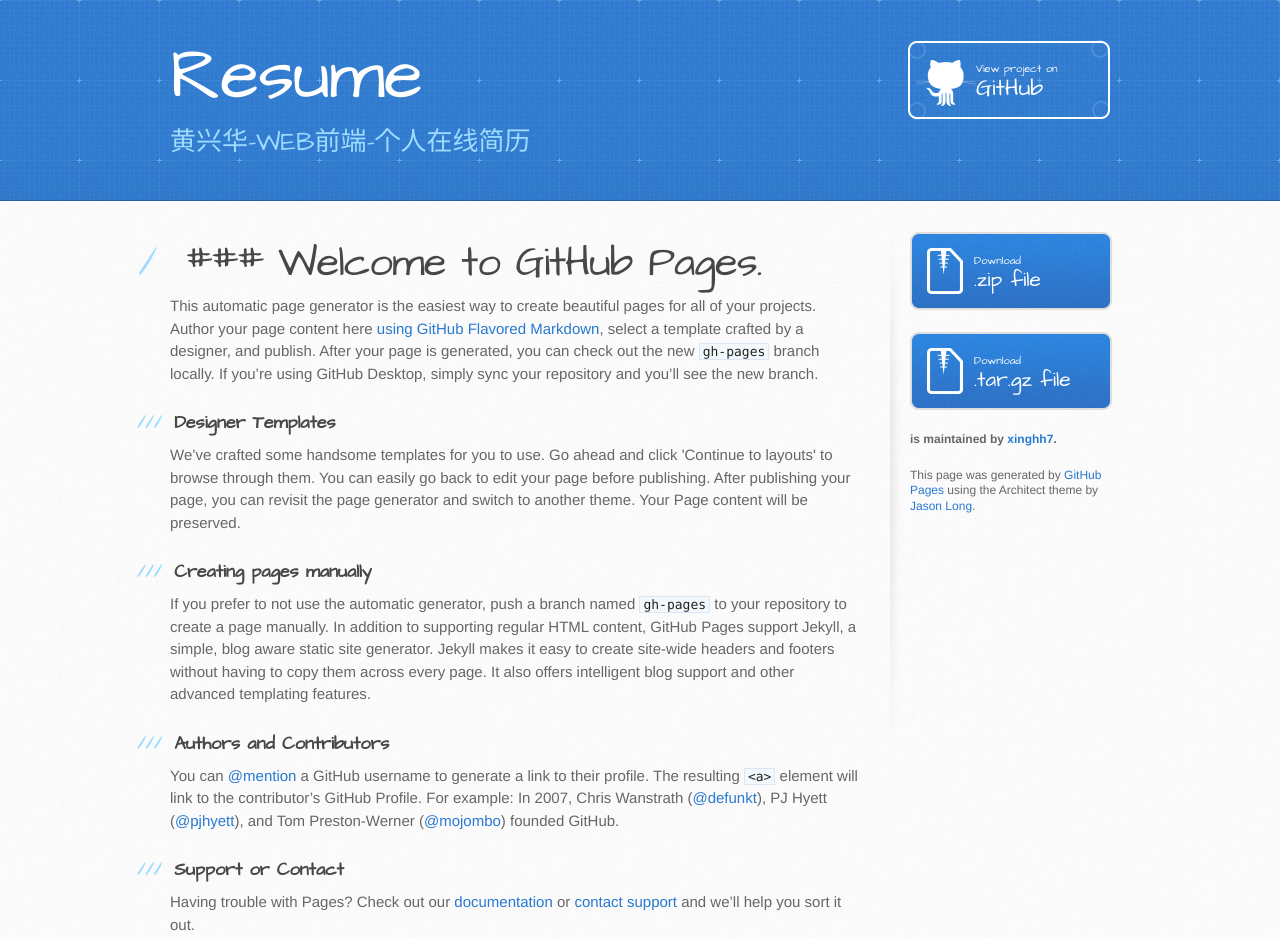
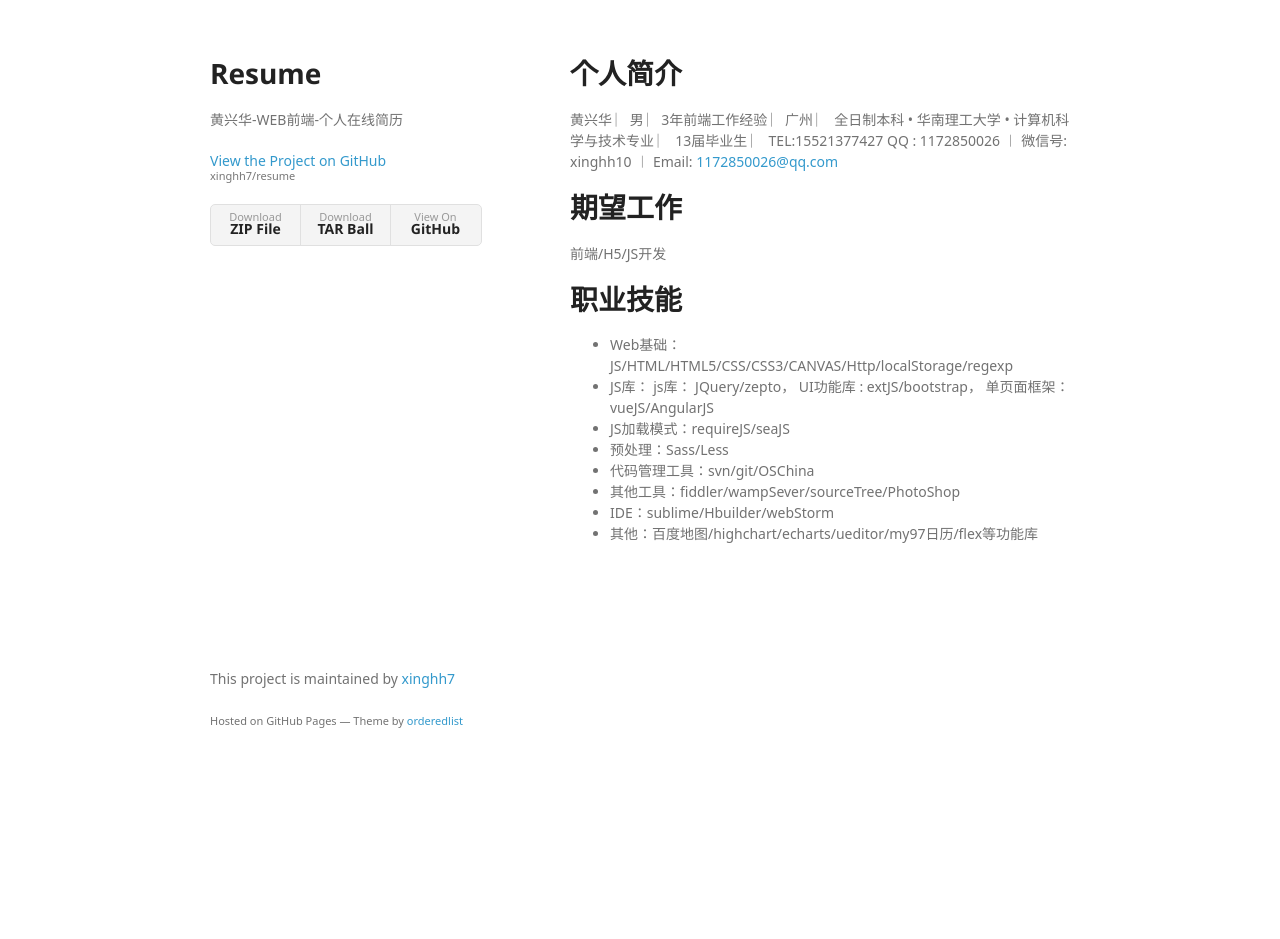
Before and after one commit to xinghh7/resume, a plain HTML site: page index.html in a window 1280 px wide. After the commit the page ends 800 px from the top, so only its background shows below. Drawn offline with Linux system fonts and the light colour scheme; a web font is replaced by a local one.

```diff
--- a/index.html
+++ b/index.html
@@ -1,76 +1,68 @@
-<!DOCTYPE html>
+<!doctype html>
 <html>
   <head>
-    <meta charset='utf-8'>
+    <meta charset="utf-8">
     <meta http-equiv="X-UA-Compatible" content="chrome=1">
-    <meta name="viewport" content="width=device-width, initial-scale=1, maximum-scale=1">
-    <link href='https://fonts.googleapis.com/css?family=Architects+Daughter' rel='stylesheet' type='text/css'>
-    <link rel="stylesheet" type="text/css" href="stylesheets/stylesheet.css" media="screen">
-    <link rel="stylesheet" type="text/css" href="stylesheets/github-light.css" media="screen">
-    <link rel="stylesheet" type="text/css" href="stylesheets/print.css" media="print">
+    <title>Resume by xinghh7</title>
 
+    <link rel="stylesheet" href="stylesheets/styles.css">
+    <link rel="stylesheet" href="stylesheets/github-light.css">
+    <meta name="viewport" content="width=device-width">
     <!--[if lt IE 9]>
     <script src="//html5shiv.googlecode.com/svn/trunk/html5.js"></script>
     <![endif]-->
+  </head>
+  <body>
+    <div class="wrapper">
+      <header>
+        <h1>Resume</h1>
+        <p>黄兴华-WEB前端-个人在线简历</p>
 
-    <title>Resume by xinghh7</title>
-  </head>
+        <p class="view"><a href="https://github.com/xinghh7/resume">View the Project on GitHub <small>xinghh7/resume</small></a></p>
 
-  <body>
-    <header>
-      <div class="inner">
-        <h1>Resume</h1>
-        <h2>黄兴华-WEB前端-个人在线简历</h2>
-        <a href="https://github.com/xinghh7/resume" class="button"><small>View project on</small> GitHub</a>
-      </div>
-    </header>
 
-    <div id="content-wrapper">
-      <div class="inner clearfix">
-        <section id="main-content">
-          <h1>
-<a id="-welcome-to-github-pages" class="anchor" href="#-welcome-to-github-pages" aria-hidden="true"><span aria-hidden="true" class="octicon octicon-link"></span></a>### Welcome to GitHub Pages.</h1>
+        <ul>
+          <li><a href="https://github.com/xinghh7/resume/zipball/master">Download <strong>ZIP File</strong></a></li>
+          <li><a href="https://github.com/xinghh7/resume/tarball/master">Download <strong>TAR Ball</strong></a></li>
+          <li><a href="https://github.com/xinghh7/resume">View On <strong>GitHub</strong></a></li>
+        </ul>
+      </header>
+      <section>
+        <h1>
+<a id="个人简介" class="anchor" href="#%E4%B8%AA%E4%BA%BA%E7%AE%80%E4%BB%8B" aria-hidden="true"><span aria-hidden="true" class="octicon octicon-link"></span></a>个人简介</h1>
 
-<p>This automatic page generator is the easiest way to create beautiful pages for all of your projects. Author your page content here <a href="https://guides.github.com/features/mastering-markdown/">using GitHub Flavored Markdown</a>, select a template crafted by a designer, and publish. After your page is generated, you can check out the new <code>gh-pages</code> branch locally. If you’re using GitHub Desktop, simply sync your repository and you’ll see the new branch.</p>
+<p>黄兴华  ︳男 ︳3年前端工作经验  ︳广州
+︳ 全日制本科 • 华南理工大学 • 计算机科学与技术专业  ︳ 13届毕业生 ︳ TEL:15521377427
+QQ : 1172850026 ︱ 微信号: xinghh10 ︱ Email: <a href="mailto:1172850026@qq.com">1172850026@qq.com</a></p>
 
-<h3>
-<a id="designer-templates" class="anchor" href="#designer-templates" aria-hidden="true"><span aria-hidden="true" class="octicon octicon-link"></span></a>Designer Templates</h3>
+<h1>
+<a id="期望工作" class="anchor" href="#%E6%9C%9F%E6%9C%9B%E5%B7%A5%E4%BD%9C" aria-hidden="true"><span aria-hidden="true" class="octicon octicon-link"></span></a>期望工作</h1>
 
-<p>We’ve crafted some handsome templates for you to use. Go ahead and click 'Continue to layouts' to browse through them. You can easily go back to edit your page before publishing. After publishing your page, you can revisit the page generator and switch to another theme. Your Page content will be preserved.</p>
+<p>前端/H5/JS开发</p>
 
-<h3>
-<a id="creating-pages-manually" class="anchor" href="#creating-pages-manually" aria-hidden="true"><span aria-hidden="true" class="octicon octicon-link"></span></a>Creating pages manually</h3>
+<h1>
+<a id="职业技能" class="anchor" href="#%E8%81%8C%E4%B8%9A%E6%8A%80%E8%83%BD" aria-hidden="true"><span aria-hidden="true" class="octicon octicon-link"></span></a>职业技能</h1>
 
-<p>If you prefer to not use the automatic generator, push a branch named <code>gh-pages</code> to your repository to create a page manually. In addition to supporting regular HTML content, GitHub Pages support Jekyll, a simple, blog aware static site generator. Jekyll makes it easy to create site-wide headers and footers without having to copy them across every page. It also offers intelligent blog support and other advanced templating features.</p>
-
-<h3>
-<a id="authors-and-contributors" class="anchor" href="#authors-and-contributors" aria-hidden="true"><span aria-hidden="true" class="octicon octicon-link"></span></a>Authors and Contributors</h3>
-
-<p>You can <a href="https://help.github.com/articles/basic-writing-and-formatting-syntax/#mentioning-users-and-teams" class="user-mention">@mention</a> a GitHub username to generate a link to their profile. The resulting <code>&lt;a&gt;</code> element will link to the contributor’s GitHub Profile. For example: In 2007, Chris Wanstrath (<a href="https://github.com/defunkt" class="user-mention">@defunkt</a>), PJ Hyett (<a href="https://github.com/pjhyett" class="user-mention">@pjhyett</a>), and Tom Preston-Werner (<a href="https://github.com/mojombo" class="user-mention">@mojombo</a>) founded GitHub.</p>
-
-<h3>
-<a id="support-or-contact" class="anchor" href="#support-or-contact" aria-hidden="true"><span aria-hidden="true" class="octicon octicon-link"></span></a>Support or Contact</h3>
-
-<p>Having trouble with Pages? Check out our <a href="https://help.github.com/pages">documentation</a> or <a href="https://github.com/contact">contact support</a> and we’ll help you sort it out.</p>
-        </section>
-
-        <aside id="sidebar">
-          <a href="https://github.com/xinghh7/resume/zipball/master" class="button">
-            <small>Download</small>
-            .zip file
-          </a>
-          <a href="https://github.com/xinghh7/resume/tarball/master" class="button">
-            <small>Download</small>
-            .tar.gz file
-          </a>
-
-          <p class="repo-owner"><a href="https://github.com/xinghh7/resume"></a> is maintained by <a href="https://github.com/xinghh7">xinghh7</a>.</p>
-
-          <p>This page was generated by <a href="https://pages.github.com">GitHub Pages</a> using the Architect theme by <a href="https://twitter.com/jasonlong">Jason Long</a>.</p>
-        </aside>
-      </div>
+<ul>
+<li>Web基础：JS/HTML/HTML5/CSS/CSS3/CANVAS/Http/localStorage/regexp </li>
+<li>JS库：
+  js库： JQuery/zepto，
+  UI功能库 :  extJS/bootstrap，
+  单页面框架： vueJS/AngularJS</li>
+<li>JS加载模式：requireJS/seaJS</li>
+<li>预处理：Sass/Less</li>
+<li>代码管理工具：svn/git/OSChina</li>
+<li>其他工具：fiddler/wampSever/sourceTree/PhotoShop</li>
+<li>IDE：sublime/Hbuilder/webStorm</li>
+<li>其他：百度地图/highchart/echarts/ueditor/my97日历/flex等功能库</li>
+</ul>
+      </section>
+      <footer>
+        <p>This project is maintained by <a href="https://github.com/xinghh7">xinghh7</a></p>
+        <p><small>Hosted on GitHub Pages &mdash; Theme by <a href="https://github.com/orderedlist">orderedlist</a></small></p>
+      </footer>
     </div>
-
+    <script src="javascripts/scale.fix.js"></script>
 
   </body>
 </html>
--- /dev/null
+++ b/stylesheets/styles.css
@@ -0,0 +1,324 @@
+@font-face {
+  font-family: 'Noto Sans';
+  font-weight: 400;
+  font-style: normal;
+  src: url('../fonts/Noto-Sans-regular/Noto-Sans-regular.eot');
+  src: url('../fonts/Noto-Sans-regular/Noto-Sans-regular.eot?#iefix') format('embedded-opentype'),
+       local('Noto Sans'),
+       local('Noto-Sans-regular'),
+       url('../fonts/Noto-Sans-regular/Noto-Sans-regular.woff2') format('woff2'),
+       url('../fonts/Noto-Sans-regular/Noto-Sans-regular.woff') format('woff'),
+       url('../fonts/Noto-Sans-regular/Noto-Sans-regular.ttf') format('truetype'),
+       url('../fonts/Noto-Sans-regular/Noto-Sans-regular.svg#NotoSans') format('svg');
+}
+
+@font-face {
+  font-family: 'Noto Sans';
+  font-weight: 700;
+  font-style: normal;
+  src: url('../fonts/Noto-Sans-700/Noto-Sans-700.eot');
+  src: url('../fonts/Noto-Sans-700/Noto-Sans-700.eot?#iefix') format('embedded-opentype'),
+       local('Noto Sans Bold'),
+       local('Noto-Sans-700'),
+       url('../fonts/Noto-Sans-700/Noto-Sans-700.woff2') format('woff2'),
+       url('../fonts/Noto-Sans-700/Noto-Sans-700.woff') format('woff'),
+       url('../fonts/Noto-Sans-700/Noto-Sans-700.ttf') format('truetype'),
+       url('../fonts/Noto-Sans-700/Noto-Sans-700.svg#NotoSans') format('svg');
+}
+
+@font-face {
+  font-family: 'Noto Sans';
+  font-weight: 400;
+  font-style: italic;
+  src: url('../fonts/Noto-Sans-italic/Noto-Sans-italic.eot');
+  src: url('../fonts/Noto-Sans-italic/Noto-Sans-italic.eot?#iefix') format('embedded-opentype'),
+       local('Noto Sans Italic'),
+       local('Noto-Sans-italic'),
+       url('../fonts/Noto-Sans-italic/Noto-Sans-italic.woff2') format('woff2'),
+       url('../fonts/Noto-Sans-italic/Noto-Sans-italic.woff') format('woff'),
+       url('../fonts/Noto-Sans-italic/Noto-Sans-italic.ttf') format('truetype'),
+       url('../fonts/Noto-Sans-italic/Noto-Sans-italic.svg#NotoSans') format('svg');
+}
+
+@font-face {
+  font-family: 'Noto Sans';
+  font-weight: 700;
+  font-style: italic;
+  src: url('../fonts/Noto-Sans-700italic/Noto-Sans-700italic.eot');
+  src: url('../fonts/Noto-Sans-700italic/Noto-Sans-700italic.eot?#iefix') format('embedded-opentype'),
+       local('Noto Sans Bold Italic'),
+       local('Noto-Sans-700italic'),
+       url('../fonts/Noto-Sans-700italic/Noto-Sans-700italic.woff2') format('woff2'),
+       url('../fonts/Noto-Sans-700italic/Noto-Sans-700italic.woff') format('woff'),
+       url('../fonts/Noto-Sans-700italic/Noto-Sans-700italic.ttf') format('truetype'),
+       url('../fonts/Noto-Sans-700italic/Noto-Sans-700italic.svg#NotoSans') format('svg');
+}
+
+body {
+  background-color: #fff;
+  padding:50px;
+  font: 14px/1.5 "Noto Sans", "Helvetica Neue", Helvetica, Arial, sans-serif;
+  color:#727272;
+  font-weight:400;
+}
+
+h1, h2, h3, h4, h5, h6 {
+  color:#222;
+  margin:0 0 20px;
+}
+
+p, ul, ol, table, pre, dl {
+  margin:0 0 20px;
+}
+
+h1, h2, h3 {
+  line-height:1.1;
+}
+
+h1 {
+  font-size:28px;
+}
+
+h2 {
+  color:#393939;
+}
+
+h3, h4, h5, h6 {
+  color:#494949;
+}
+
+a {
+  color:#39c;
+  text-decoration:none;
+}
+
+a:hover {
+  color:#069;
+}
+
+a small {
+  font-size:11px;
+  color:#777;
+  margin-top:-0.3em;
+  display:block;
+}
+
+a:hover small {
+  color:#777;
+}
+
+.wrapper {
+  width:860px;
+  margin:0 auto;
+}
+
+blockquote {
+  border-left:1px solid #e5e5e5;
+  margin:0;
+  padding:0 0 0 20px;
+  font-style:italic;
+}
+
+code, pre {
+  font-family:Monaco, Bitstream Vera Sans Mono, Lucida Console, Terminal, Consolas, Liberation Mono, DejaVu Sans Mono, Courier New, monospace;
+  color:#333;
+  font-size:12px;
+}
+
+pre {
+  padding:8px 15px;
+  background: #f8f8f8;
+  border-radius:5px;
+  border:1px solid #e5e5e5;
+  overflow-x: auto;
+}
+
+table {
+  width:100%;
+  border-collapse:collapse;
+}
+
+th, td {
+  text-align:left;
+  padding:5px 10px;
+  border-bottom:1px solid #e5e5e5;
+}
+
+dt {
+  color:#444;
+  font-weight:700;
+}
+
+th {
+  color:#444;
+}
+
+img {
+  max-width:100%;
+}
+
+header {
+  width:270px;
+  float:left;
+  position:fixed;
+  -webkit-font-smoothing:subpixel-antialiased;
+}
+
+header ul {
+  list-style:none;
+  height:40px;
+  padding:0;
+  background: #f4f4f4;
+  border-radius:5px;
+  border:1px solid #e0e0e0;
+  width:270px;
+}
+
+header li {
+  width:89px;
+  float:left;
+  border-right:1px solid #e0e0e0;
+  height:40px;
+}
+
+header li:first-child a {
+  border-radius:5px 0 0 5px;
+}
+
+header li:last-child a {
+  border-radius:0 5px 5px 0;
+}
+
+header ul a {
+  line-height:1;
+  font-size:11px;
+  color:#999;
+  display:block;
+  text-align:center;
+  padding-top:6px;
+  height:34px;
+}
+
+header ul a:hover {
+  color:#999;
+}
+
+header ul a:active {
+  background-color:#f0f0f0;
+}
+
+strong {
+  color:#222;
+  font-weight:700;
+}
+
+header ul li + li + li {
+  border-right:none;
+  width:89px;
+}
+
+header ul a strong {
+  font-size:14px;
+  display:block;
+  color:#222;
+}
+
+section {
+  width:500px;
+  float:right;
+  padding-bottom:50px;
+}
+
+small {
+  font-size:11px;
+}
+
+hr {
+  border:0;
+  background:#e5e5e5;
+  height:1px;
+  margin:0 0 20px;
+}
+
+footer {
+  width:270px;
+  float:left;
+  position:fixed;
+  bottom:50px;
+  -webkit-font-smoothing:subpixel-antialiased;
+}
+
+@media print, screen and (max-width: 960px) {
+
+  div.wrapper {
+    width:auto;
+    margin:0;
+  }
+
+  header, section, footer {
+    float:none;
+    position:static;
+    width:auto;
+  }
+
+  header {
+    padding-right:320px;
+  }
+
+  section {
+    border:1px solid #e5e5e5;
+    border-width:1px 0;
+    padding:20px 0;
+    margin:0 0 20px;
+  }
+
+  header a small {
+    display:inline;
+  }
+
+  header ul {
+    position:absolute;
+    right:50px;
+    top:52px;
+  }
+}
+
+@media print, screen and (max-width: 720px) {
+  body {
+    word-wrap:break-word;
+  }
+
+  header {
+    padding:0;
+  }
+
+  header ul, header p.view {
+    position:static;
+  }
+
+  pre, code {
+    word-wrap:normal;
+  }
+}
+
+@media print, screen and (max-width: 480px) {
+  body {
+    padding:15px;
+  }
+
+  header ul {
+    width:99%;
+  }
+
+  header li, header ul li + li + li {
+    width:33%;
+  }
+}
+
+@media print {
+  body {
+    padding:0.4in;
+    font-size:12pt;
+    color:#444;
+  }
+}
```
Also changed, not shown: javascripts/scale.fix.js (added, +17 -0 lines), params.json (+1 -1 lines).
